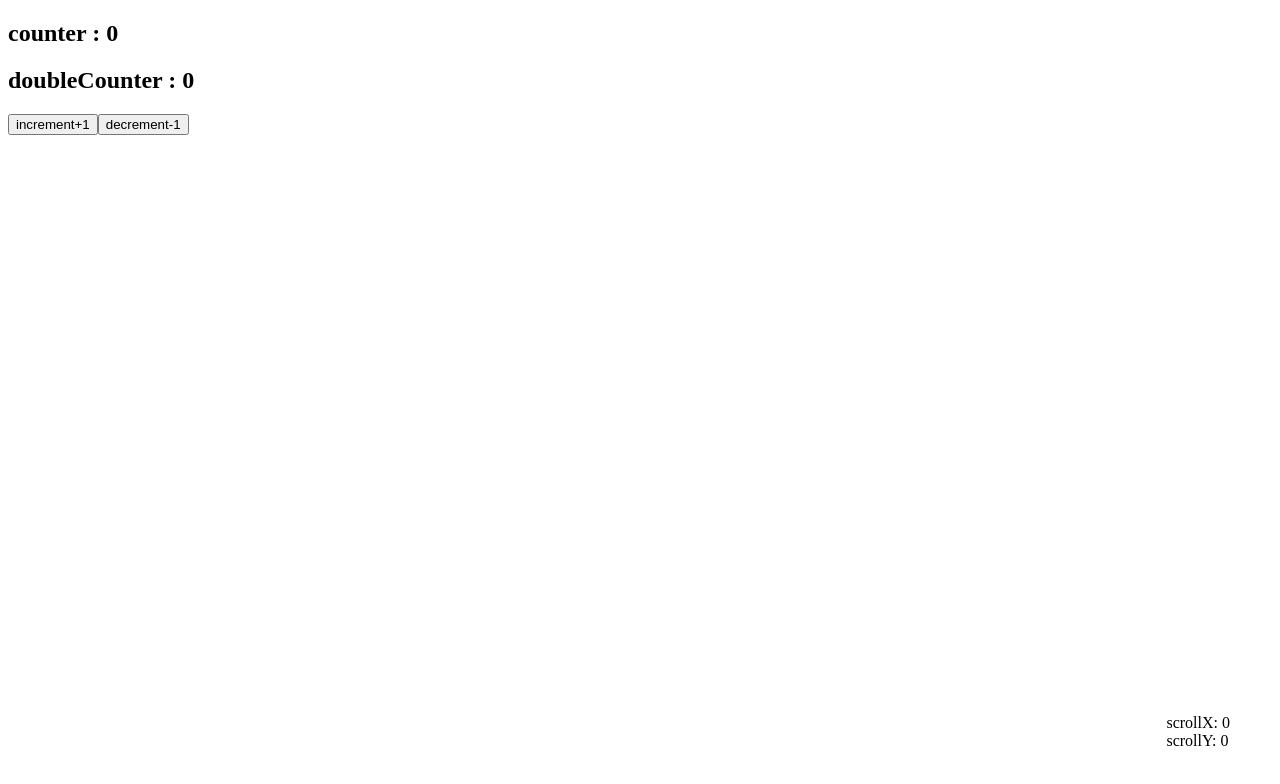
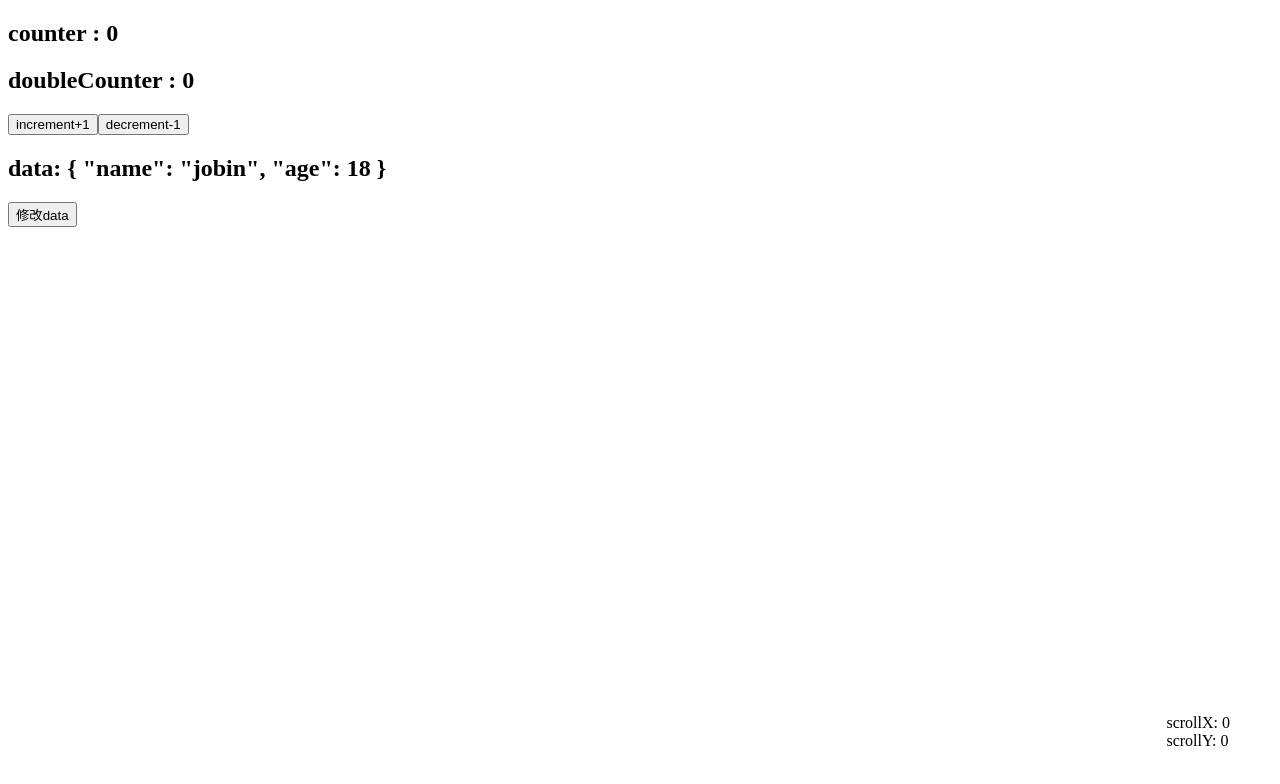
Before and after one commit to jobinben/Vue3-learning, a Vue app in the folder Vue3/: page / in a window 1280 px wide. Shown: the top 784 px of the page. Built offline with nearby package versions, Linux system fonts and the light colour scheme.

Commit message:
hook整合为一个出口

```diff
--- a/Vue3/src/components/17_compositionApi的练习/App.vue
+++ b/Vue3/src/components/17_compositionApi的练习/App.vue
@@ -5,18 +5,27 @@
         <h2>doubleCounter : {{ doubleCounter }}</h2>
         <button @click="increment">increment+1</button>
         <button @click="decrement">decrement-1</button>
-
+        <h2>data: {{ data }}</h2>
+        <button @click="changeData">修改data</button>
         <div class="scrollView">
-            <div class="scroll-x">scrollX: {{scrollX.toFixed(0)}}</div>
-            <div class="scroll-y">scrollY: {{scrollY.toFixed(0)}}</div>
+            <div class="scroll-x">scrollX: {{ scrollX.toFixed(0) }}</div>
+            <div class="scroll-y">scrollY: {{ scrollY.toFixed(0) }}</div>
         </div>
     </div>
 </template>
 
 <script>
-import useCounter from './hooks/useCounter'
-import useTitle from "./hooks/useTitle"
-import useScrollPosition from "./hooks/useScrollPosition"
+// import useCounter from './hooks/useCounter'
+// import useTitle from './hooks/useTitle'
+// import useScrollPosition from './hooks/useScrollPosition'
+// import useLocalStorage from './hooks/useLocalStorage'
+import {
+    useCounter,
+    useTitle,
+    useScrollPosition,
+    useLocalStorage,
+} from './hooks/index'
+
 export default {
     setup() {
         let { counter, doubleCounter, increment, decrement } = useCounter()
@@ -26,11 +35,18 @@ export default {
 
         setTimeout(() => {
             titleRef.value = 'vite + vue3'
-        }, 2000);
+        }, 2000)
 
         // 滚动窗口
 
-        const {scrollX, scrollY} = useScrollPosition()
+        const { scrollX, scrollY } = useScrollPosition()
+
+        // 本地存储
+        const data = useLocalStorage('info', { name: 'jobin', age: 18 })
+
+        const changeData = () => {
+            data.value = '修改本地存储值'
+        }
 
         return {
             counter,
@@ -38,14 +54,15 @@ export default {
             increment,
             decrement,
             scrollX,
-            scrollY
+            scrollY,
+            data,
+            changeData,
         }
     },
 }
 </script>
 <style scoped>
-
-.container{
+.container {
     width: 2000px;
     height: 2000px;
 }
--- /dev/null
+++ b/Vue3/src/components/17_compositionApi的练习/hooks/index.js
@@ -0,0 +1,15 @@
+// 把hook统一一起导出入口
+
+import useCounter from "./useCounter"
+import useLocalStorage from "./useLocalStorage"
+import useThrottle from "./useThrottle"
+import useScrollPosition from "./useScrollPosition"
+import useTitle from "./useTitle"
+
+export {
+    useCounter,
+    useLocalStorage,
+    useThrottle,
+    useScrollPosition,
+    useTitle
+}
--- /dev/null
+++ b/Vue3/src/components/17_compositionApi的练习/hooks/useLocalStorage.js
@@ -0,0 +1,26 @@
+import { ref, watch } from "vue"
+
+export default function (key, value) {
+    const data = ref(value)
+
+    if (value) {
+        window.localStorage.setItem(key, JSON.stringify(value))
+    } else {
+        data.value = JSON.parse(window.localStorage.getItem(key))
+    }
+
+    watch(data, (newValue) => {
+        window.localStorage.setItem(key, JSON.stringify(newValue))
+    })
+
+    return data
+}
+
+// 一个参数: 取值
+// const data = useLocalStorage('name')
+
+// 两个参数: 保存值
+// const data = useLocalStorage('name', 'jobin')
+
+// 修改值
+// data.value = 'xxx'
```
